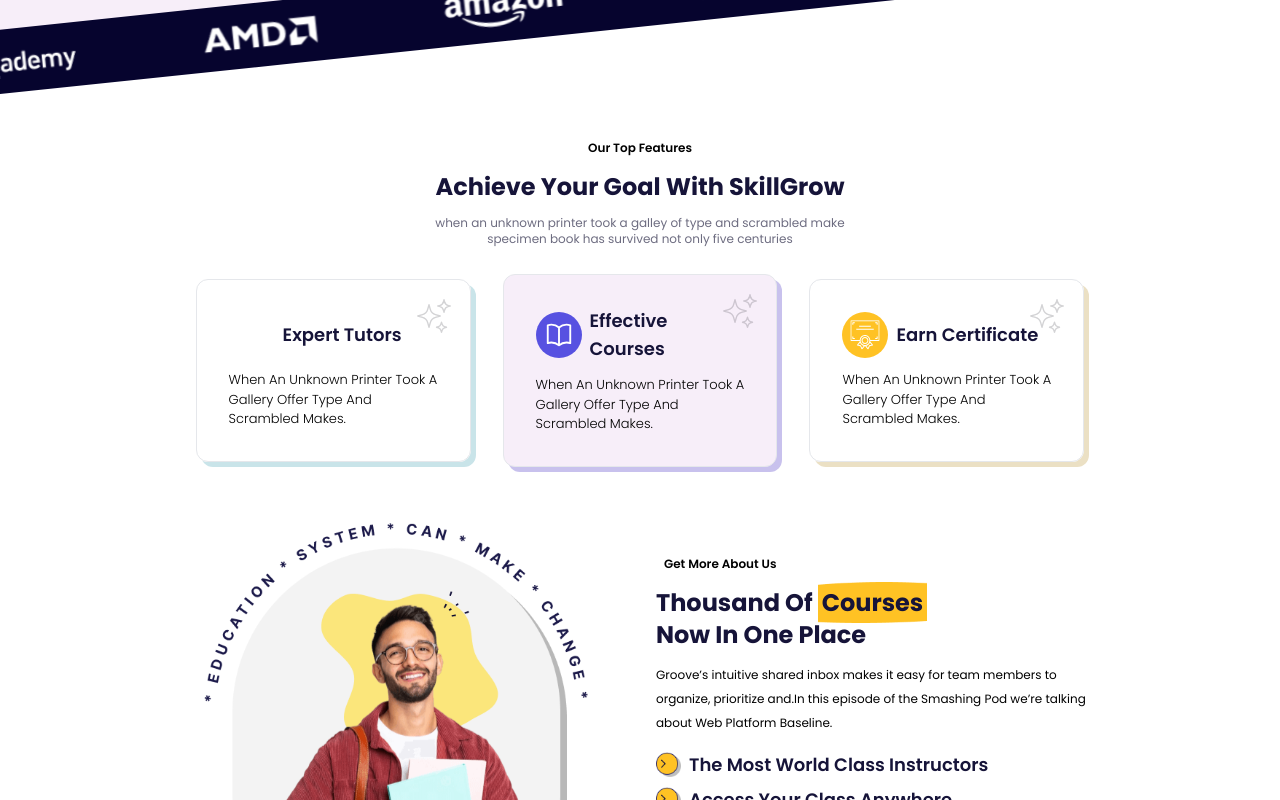
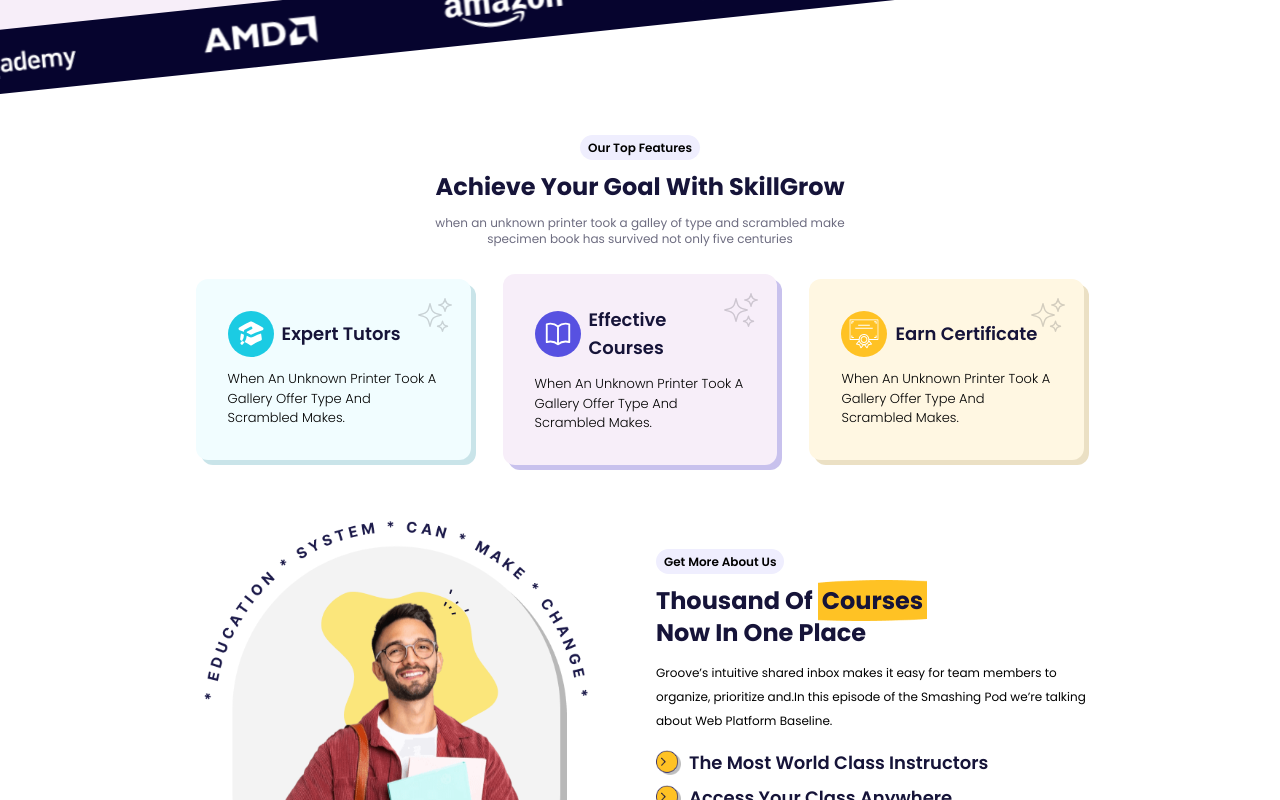
Before and after one commit to SimpleX-T/SkillGro, a React (Vite) app: page / in a window 1280 px wide. Shown: the part 520-1320 px from the top of the page. Built offline with nearby package versions, Linux system fonts and the light colour scheme.

Commit message:
Fixed a 2-week bug :)

```diff
--- a/src/Pages/Home/LandingPage.jsx
+++ b/src/Pages/Home/LandingPage.jsx
@@ -18,12 +18,11 @@ function AboutCard({
 }) {
 	return (
 		<div
-			style={{ boxShadow: `5px 5px 0px #${backdropColor}` }}
-			className={`rounded-xl p-4 ${
-				backgroundColor
-					? `bg-[#${backgroundColor}] border border-solid border-[#${backgroundColor}]`
-					: ""
-			} relative p-8`}>
+			style={{
+				boxShadow: `5px 5px 0px #${backdropColor}`,
+				backgroundColor,
+			}}
+			className={`rounded-xl relative p-8`}>
 			<span className='absolute top-4 right-4'>
 				<SparklesIcon
 					width={40}
@@ -32,7 +31,9 @@ function AboutCard({
 				/>
 			</span>
 			<div className='flex gap-2 items-center mb-3'>
-				<span className={`rounded-full p-2 bg-[#${iconColor}]`}>
+				<span
+					className='rounded-full p-2'
+					style={{ background: iconColor }}>
 					{icon}
 				</span>
 				<h3 className='text-lg font-semibold text-[#161439]'>
@@ -47,11 +48,13 @@ function AboutCard({
 export function Tag({
 	text,
 	textColor = "indigo-600",
-	backgroundColor = "indigo-100",
+	backgroundColor = "#EFEEFE",
 }) {
+	const styles = {};
 	return (
 		<span
-			className={`rounded-3xl text-xs py-1 px-2 capitalize font-semibold text-${textColor} bg-${backgroundColor}`}>
+			className='rounded-3xl text-xs py-1 px-2 capitalize font-semibold'
+			style={{ color: textColor, backgroundColor }}>
 			{text}
 		</span>
 	);
@@ -198,27 +201,27 @@ function LandingPage() {
 					</section>
 					<section className='flex flex-col md:flex-row items-center gap-8 w-5/6 mx-auto mt-6'>
 						<AboutCard
-							iconColor='1BCBE3'
-							backgroundColor='F1FDFF'
+							iconColor='#1BCBE3'
+							backgroundColor='#F1FDFF'
 							backdropColor='C9E4E9'
 							title='Expert Tutors'
 							text='When an unknown printer took a gallery offer type and scrambled makes.'
 							icon={<AcademicCapIcon width={30} color='white' />}
 						/>
 						<AboutCard
-							iconColor='5751E1'
+							iconColor='#5751E1'
 							backdropColor='C8C1ED'
-							backgroundColor='f7eef9'
+							backgroundColor='#f7eef9'
 							title='Effective Courses'
 							text='When an unknown printer took a gallery offer type and scrambled makes.'
 							icon={<BookOpenIcon width={30} color='white' />}
 						/>
 						<AboutCard
-							backgroundColor='FFD53F'
+							backgroundColor='#FFF7E2'
+							backdropColor='ebe0c4'
+							iconColor='#FFC224'
 							title='Earn Certificate'
 							text='When an unknown printer took a gallery offer type and scrambled makes.'
-							iconColor='FFC224'
-							backdropColor='ebe0c4'
 							icon={<img src='/cert_svg.svg' width={30} />}
 						/>
 					</section>
```
